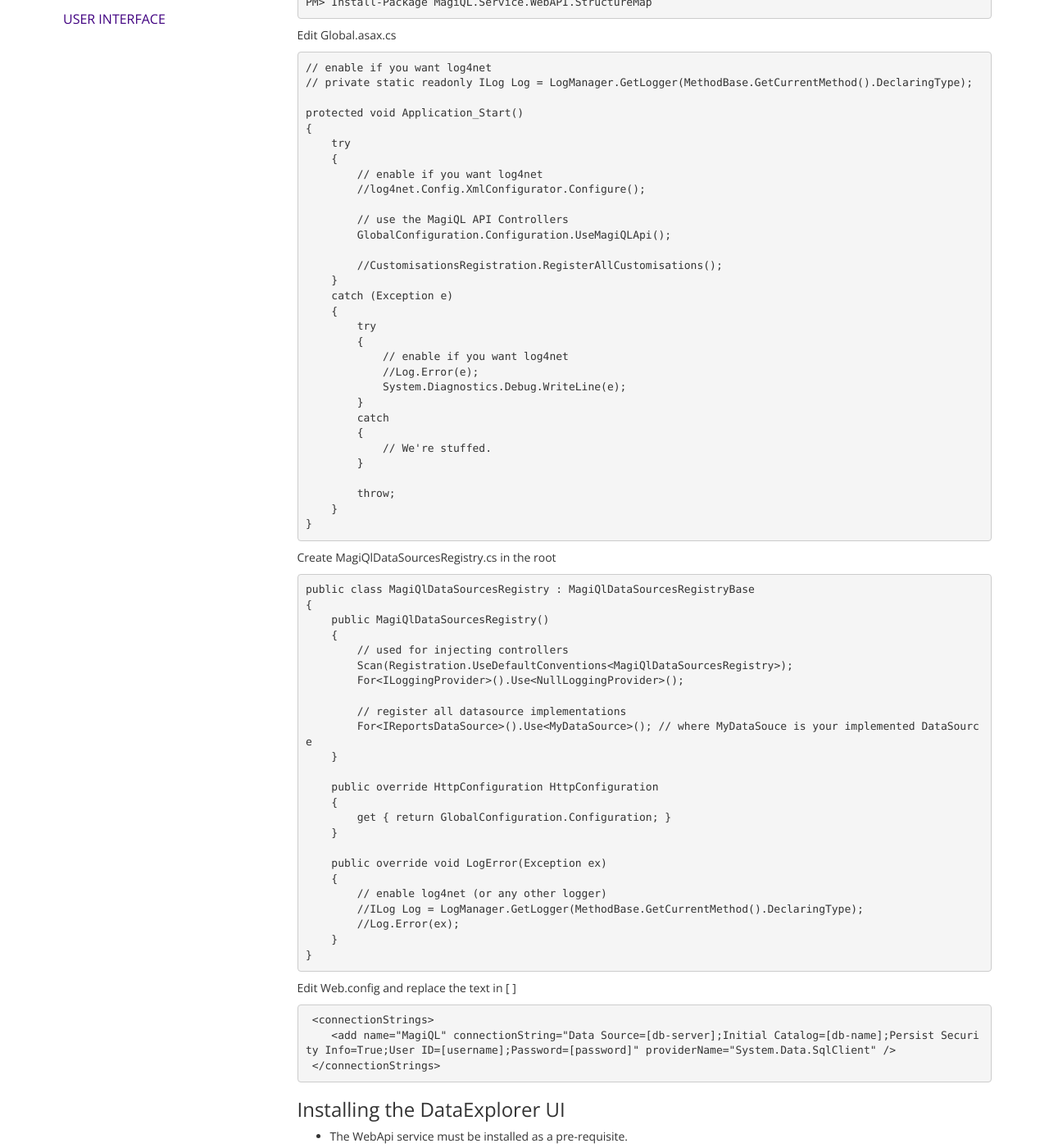
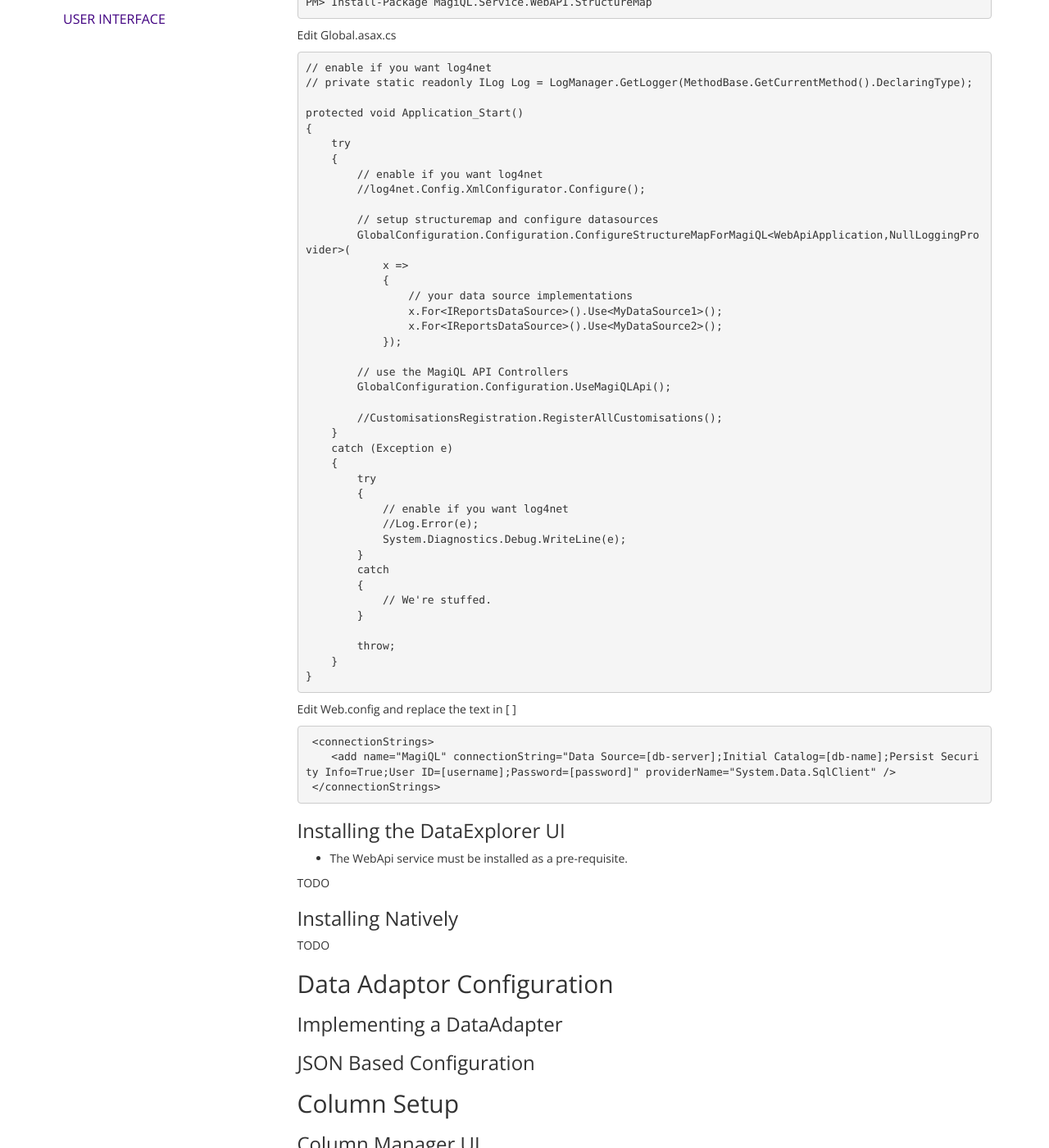
Before and after one commit to MagiQL/magiql.github.io, a Jekyll site: the page built from docs/1-introduction/101-getting-started.md, in a window 1280 px wide and 1400 px high, scrolled down 549 px. Shown: the whole window at 82% size. Built offline with Jekyll 4.4.1, drawn with Linux system fonts in a browser that asks for light colours; nearby versions of some CDN libraries; a script that is not in the unit is left out.

Commit message:
Update 101-getting-started.md

````diff
--- a/docs/1-introduction/101-getting-started.md
+++ b/docs/1-introduction/101-getting-started.md
@@ -43,6 +43,15 @@
         // enable if you want log4net
         //log4net.Config.XmlConfigurator.Configure();
 
+        // setup structuremap and configure datasources
+        GlobalConfiguration.Configuration.ConfigureStructureMapForMagiQL<WebApiApplication,NullLoggingProvider>(
+            x =>
+            {
+                // your data source implementations
+                x.For<IReportsDataSource>().Use<MyDataSource1>();
+                x.For<IReportsDataSource>().Use<MyDataSource2>();
+            });
+
         // use the MagiQL API Controllers
         GlobalConfiguration.Configuration.UseMagiQLApi();
 
@@ -62,35 +71,6 @@
         }
 
         throw;
-    }
-}
-```
-
-Create MagiQlDataSourcesRegistry.cs in the root
-
-```c#
-public class MagiQlDataSourcesRegistry : MagiQlDataSourcesRegistryBase
-{
-    public MagiQlDataSourcesRegistry()
-    {
-        // used for injecting controllers
-        Scan(Registration.UseDefaultConventions<MagiQlDataSourcesRegistry>);
-        For<ILoggingProvider>().Use<NullLoggingProvider>();
-
-        // register all datasource implementations
-        For<IReportsDataSource>().Use<MyDataSource>(); // where MyDataSouce is your implemented DataSource
-    }
-
-    public override HttpConfiguration HttpConfiguration
-    {
-        get { return GlobalConfiguration.Configuration; }
-    }
-
-    public override void LogError(Exception ex)
-    {
-        // enable log4net (or any other logger)
-        //ILog Log = LogManager.GetLogger(MethodBase.GetCurrentMethod().DeclaringType);
-        //Log.Error(ex);
     }
 }
 ```
````
